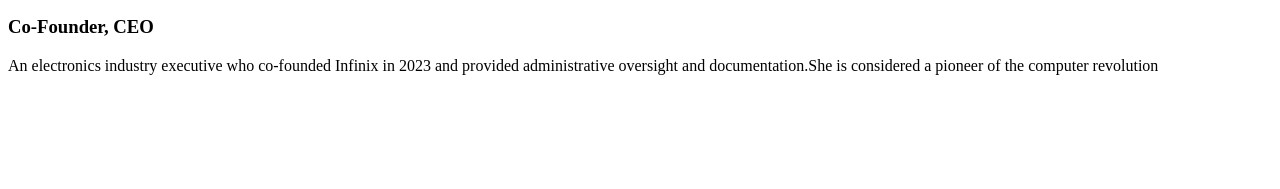
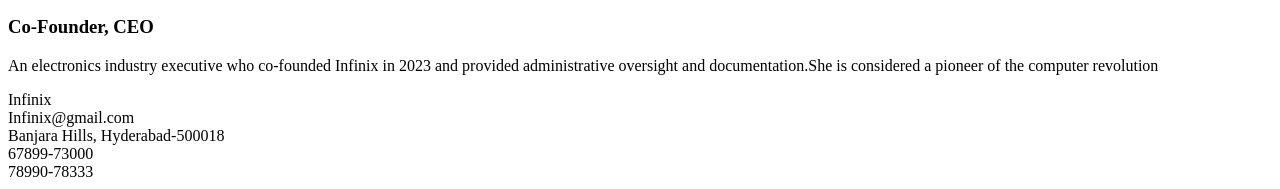
Before and after one commit to HarshiniReddy13/GITSETGO, a plain HTML site: page index.html in a window 1280 px wide. Shown: the part 838-1027 px from the top of the page. Before the commit the page ends 929 px from the top, so only its background shows below. Drawn offline with Linux system fonts and the light colour scheme.

Commit message:
Adding footer

```diff
--- a/index.html
+++ b/index.html
@@ -28,5 +28,14 @@
             <p>An electronics industry executive who co-founded Infinix in 2023 and provided administrative oversight and documentation.She is considered a pioneer of the computer revolution</p>
         </div>
     </main>
+    <footer>
+        <div class="f">Infinix</div>
+        <div class="f">Infinix@gmail.com</div>
+        <div class="f">Banjara Hills, Hyderabad-500018</div>
+        <div class="f">67899-73000</div>
+        <div class="f z">78990-78333</div>
+    </footer>
 </body>
 </html>
+</body>
+</html>
```
